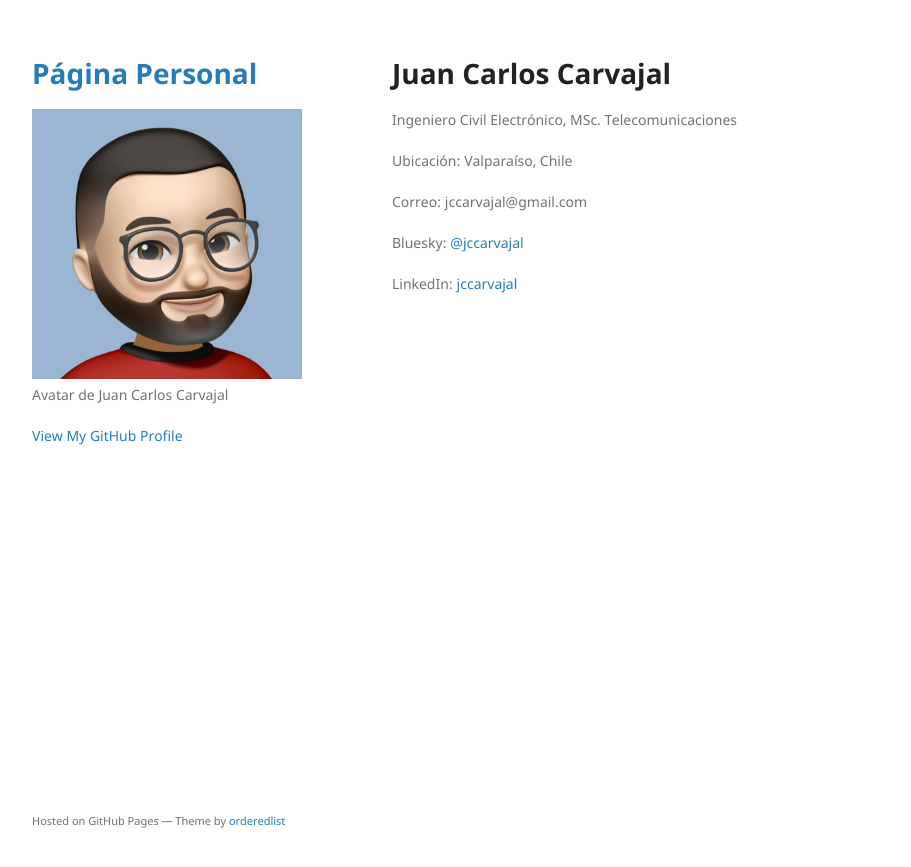
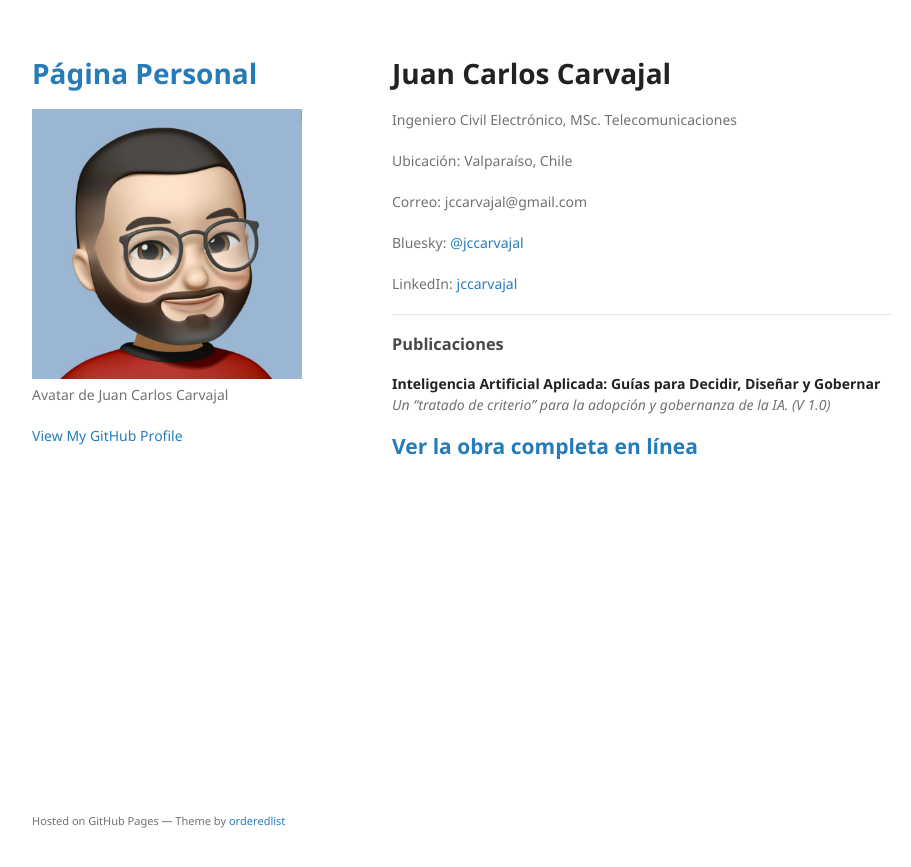
Before and after one commit to jccarvajal/jccarvajal.github.io, a Jekyll site: the page built from index.md, in a window 1280 px wide. Shown: the top 867 px of the page, without its empty margins (178-1089 px from the left). Built offline with Jekyll 4.4.1, drawn with Linux system fonts in a browser that asks for light colours; our own code applies the rules of GitHub Pages for plain Markdown files.

Commit message:
Update index.md
se agrega enlace a tratado de IA

```diff
--- a/index.md
+++ b/index.md
@@ -13,3 +13,12 @@ Correo: jccarvajal@gmail.com
 Bluesky: [@jccarvajal](https://bsky.app/profile/jccarvajal.com)
 
 LinkedIn: [jccarvajal](https://www.linkedin.com/in/jccarvajal/)
+
+---
+### Publicaciones
+
+**Inteligencia Artificial Aplicada: Guías para Decidir, Diseñar y Gobernar**
+*Un "tratado de criterio" para la adopción y gobernanza de la IA. (V 1.0)*
+
+[Ver la obra completa en línea](http://www.jccarvajal.com/IA-Aplicada/)
+---
```
